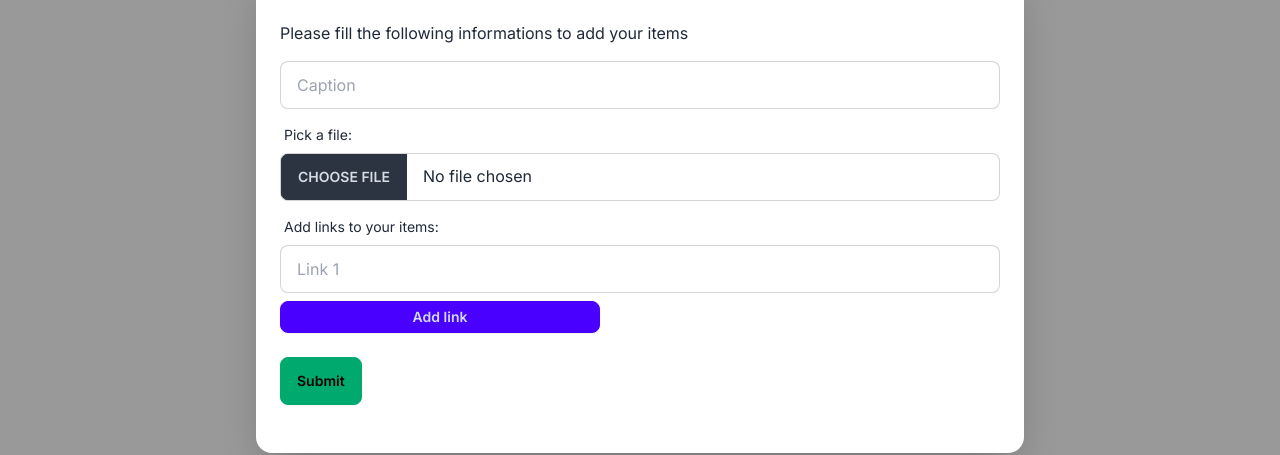
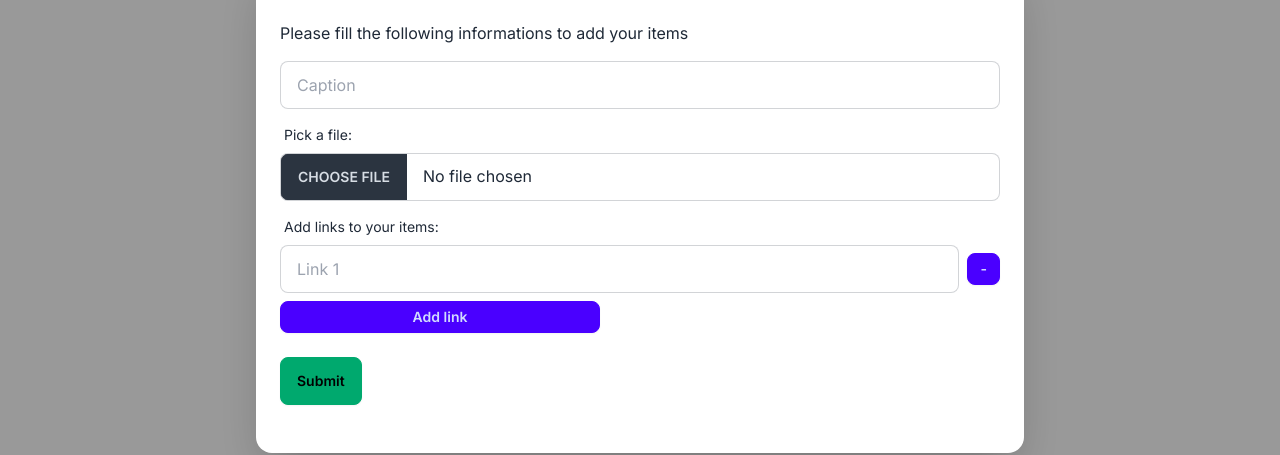
Before and after one commit to AdvancedUno/Style_Board_Dev, a Next.js app in the folder style_board/: page / in a window 1280 px wide. Both pictures are taken after a click on the button "Add Post". Shown: the part 197-652 px from the top of the page. Built offline with nearby package versions, Linux system fonts and the light colour scheme.

Commit message:
Fixed the addPost

```diff
--- a/style_board/app/components/addPosts.tsx
+++ b/style_board/app/components/addPosts.tsx
@@ -4,13 +4,55 @@ import { useRouter } from 'next/navigation'
 
 const AddPost = () => {
     const router = useRouter()
-    //
-    const [inputs, setInputs] = useState<string[]>(['']);
+
+    const linksInputArr = [
+        {
+          type: "text",
+          id: 1,
+          value: ""
+        }
+    ];
+
+    //storing links input fields
+    const [links, setLinks] = useState(linksInputArr);
+
     // const [title,setTitle] = useState("");
 
+    const handleAddLinks = () => {
+        setLinks( link => {
+          const lastId = link[link.length - 1].id;
+          return [
+            ...link,
+            {
+              type: "text",
+              value: ""
+            }
+          ];
+        });
+    };
+    const handleRemoveLinks = (index: number) => {
+        const values = [...links];
+        values.splice(index, 1);
+        setLinks(values);
+      };
+
+    const handleLinkChange = (e) => {
+        e.preventDefault();
+
+        const index = e.target.id;
+        setLinks(s => {
+          const newLink = s.slice();
+          newLink[index].value = e.target.value;
+
+          return newLink;
+        });
+      };
+
+
     const submitData = async(e:any) =>{
-        // e.preventDefault();
-        console.log("submitted");
+        e.preventDefault();
+        console.log("submitted here");
+        console.log(links);
         // router.refresh();
     //     try{
     //         const res= await fetch('http://localhost:3000/api/cart',{
@@ -26,6 +68,7 @@ const AddPost = () => {
     //     }
 
     }
+
 
     return (
         <div>
@@ -45,7 +88,7 @@ const AddPost = () => {
                     <h3 className="font-bold text-lg">Create Post</h3>
                     <p className="py-4">Please fill the following informations to add your items</p>
 
-                    <form onSubmit={submitData}>
+                    {/* <form onSubmit={submitData}> */}
                         <div className="">
                             <input onChange={(e)=> {console.log(e.target.value);} }
                             type="text" placeholder="Caption"
@@ -64,22 +107,34 @@ const AddPost = () => {
                                 <div className="label">
                                     <span className="label-text">Add links to your items: </span>
                                 </div>
-                                <input onChange={(e)=> {console.log(e.target.value);} }
-                                    type="text" placeholder="Link 1"
-                                    className="input input-bordered w-full  mb-2"
-                                    id="link"/>
-
-                                <button type="submit"
+                                {links.map((item,i) => {
+                                    return(
+                                    <div className="flex">
+                                        <input key={i}
+                                        onChange={handleLinkChange}
+                                        value={item.value}
+                                        type={item.type}
+                                        placeholder={`Link ${i+1}`}
+                                        className="input input-bordered w-full mb-2"
+                                        id={i}/>
+                                        <button
+                                            className="btn btn-primary btn-sm ml-2 mt-2"
+                                            onClick={() => handleRemoveLinks(i)}
+                                            >-</button>
+                                    </div>
+                                    );
+                                })}
+                                <button
                                 className="btn btn-primary btn-sm w-full max-w-xs"
-                                // onClick={handleAddField}
+                                onClick={handleAddLinks}
                                 >Add link</button>
 
                             </label>
 
-                            <button type="submit" className="btn btn-success">Submit</button>
+                            <button onClick={submitData} className="btn btn-success">Submit</button>
 
                         </div>
-                    </form>
+                    {/* </form> */}
 
                     <div className="modal-action">
                         <form method="dialog" >
```
